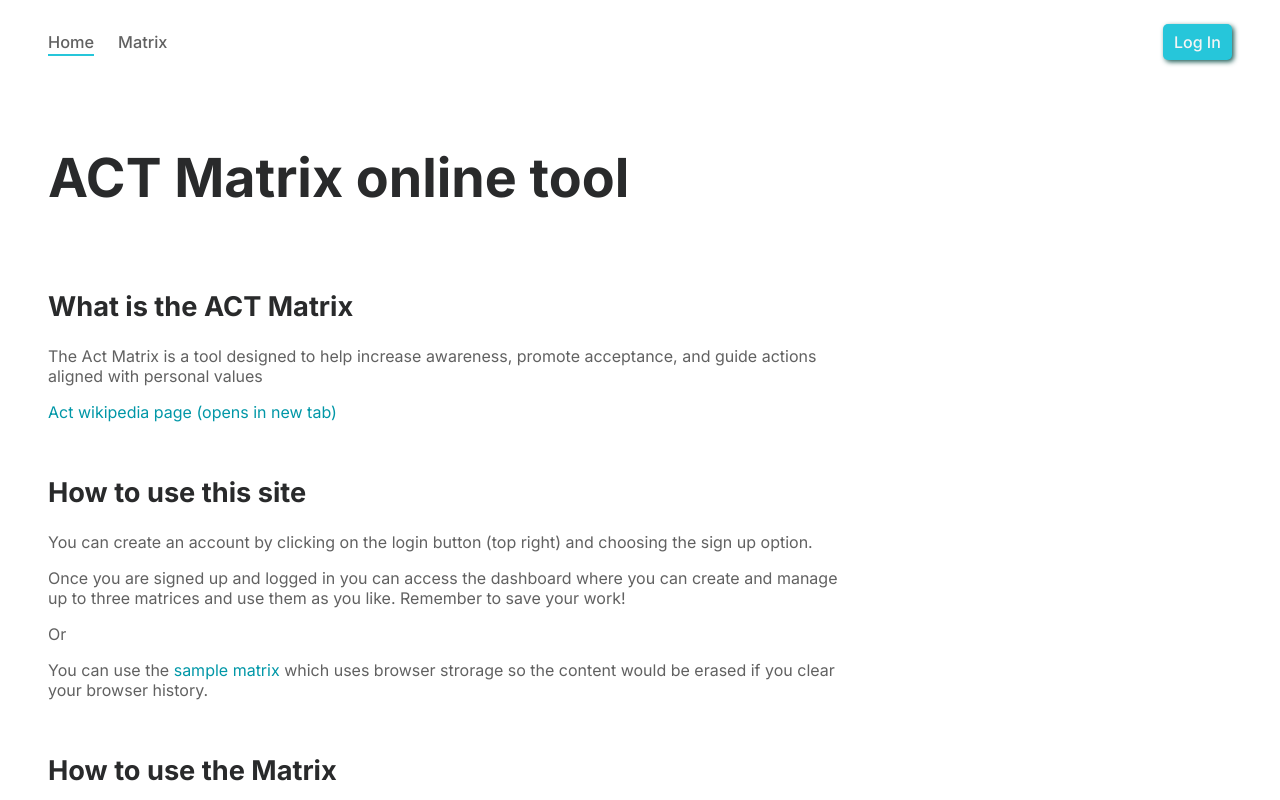
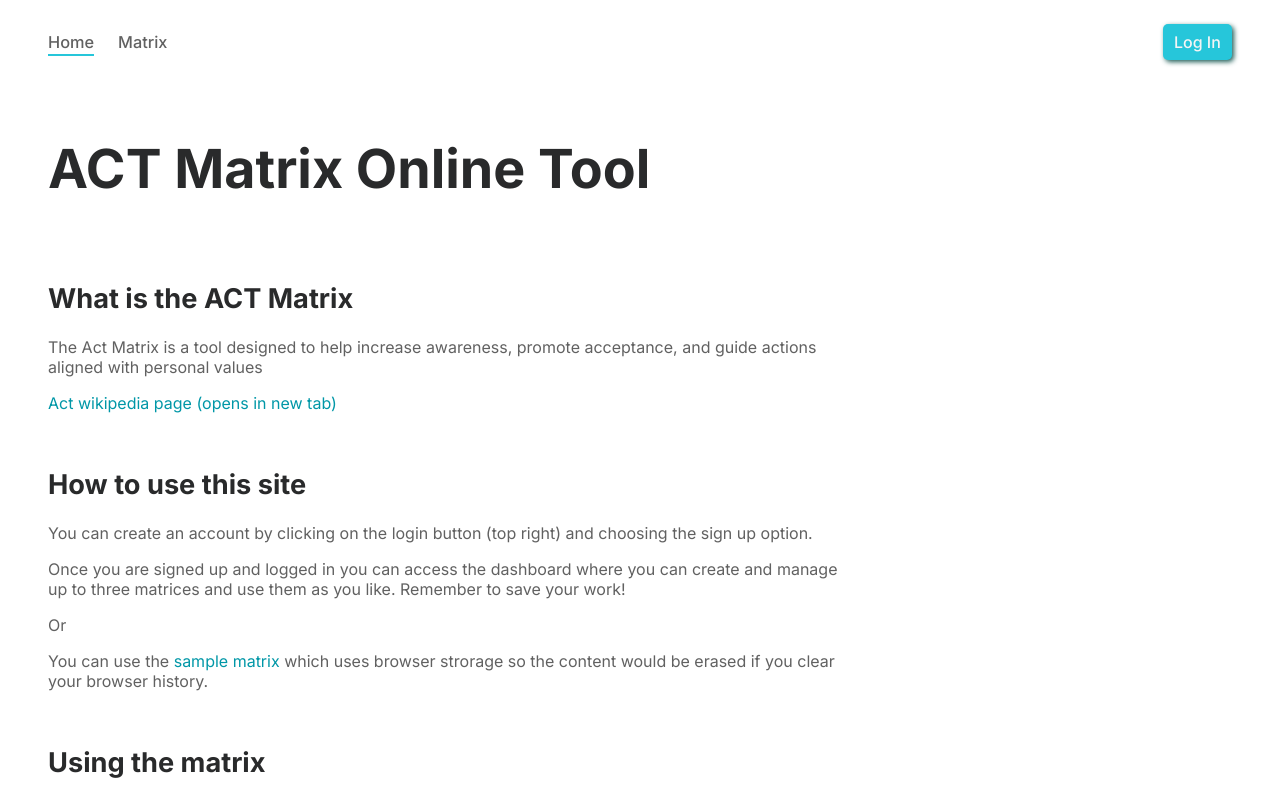
Before and after one commit to MauritzLM/act-matrix, a React (Vite) app: page / in a window 1280 px wide. Shown: the top 800 px of the page. Built offline with nearby package versions, Linux system fonts and the light colour scheme; no server answers; what @tiptap/extension-color would draw is missing.

Commit message:
added section wrapper

```diff
--- a/src/components/description.jsx
+++ b/src/components/description.jsx
@@ -3,9 +3,9 @@ import { Link } from "react-router-dom"
 export default function Description() {
     return (
         <div className="description-text">
+            <h1>ACT Matrix Online Tool</h1>
+            <div className="section-wrapper">
                 <section>
-                <h1>ACT Matrix online tool</h1>
-
                     <h2>What is the ACT Matrix</h2>
                     <p>The Act Matrix is a tool designed to help increase awareness, promote acceptance, and guide actions aligned with personal values</p>
                     <Link to='https://en.wikipedia.org/wiki/Acceptance_and_commitment_therapy' target="_blank">Act wikipedia page (opens in new tab)</Link>
@@ -21,7 +21,7 @@ export default function Description() {
                     <p>You can use the  <Link to='/act-matrix'>sample matrix</Link> which uses browser strorage so the content would be erased if you clear your browser history.</p>
                 </section>
                 <section>
-                <h2>How to use the Matrix</h2>
+                    <h2>Using the matrix</h2>
 
                     <p>Below are links to various examples in using the ACT Matrix. (links will open in a new tab)</p>
 
@@ -31,6 +31,7 @@ export default function Description() {
                         <Link to='https://masteraba.com/how-to-use-the-act-matrix-to-reach-your-goals/' target="_blank">Behaviour analyst example</Link>
                     </div>
                 </section>
+            </div>
 
         </div>
     )
```
Lines whose indentation alone changed are shown as unchanged.
